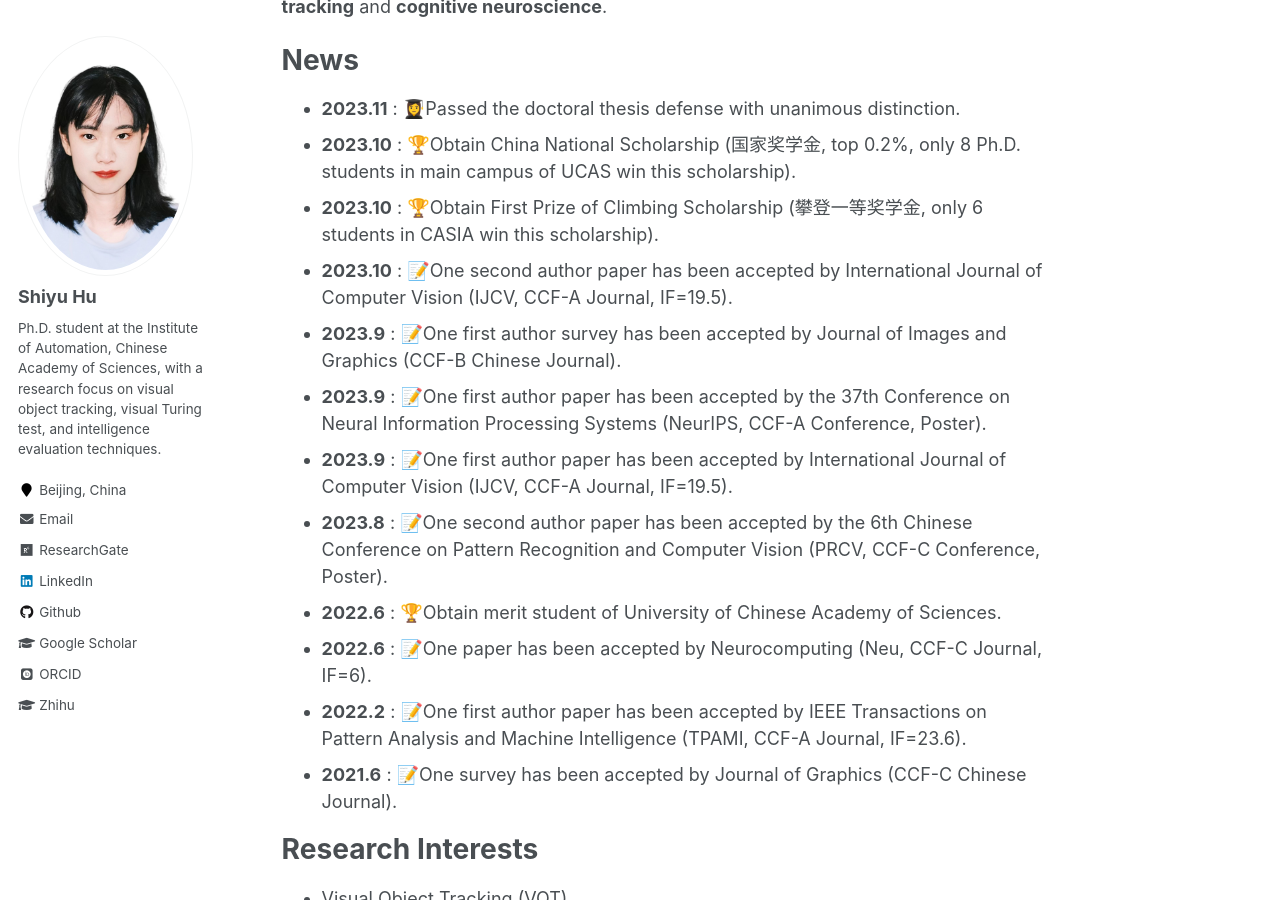
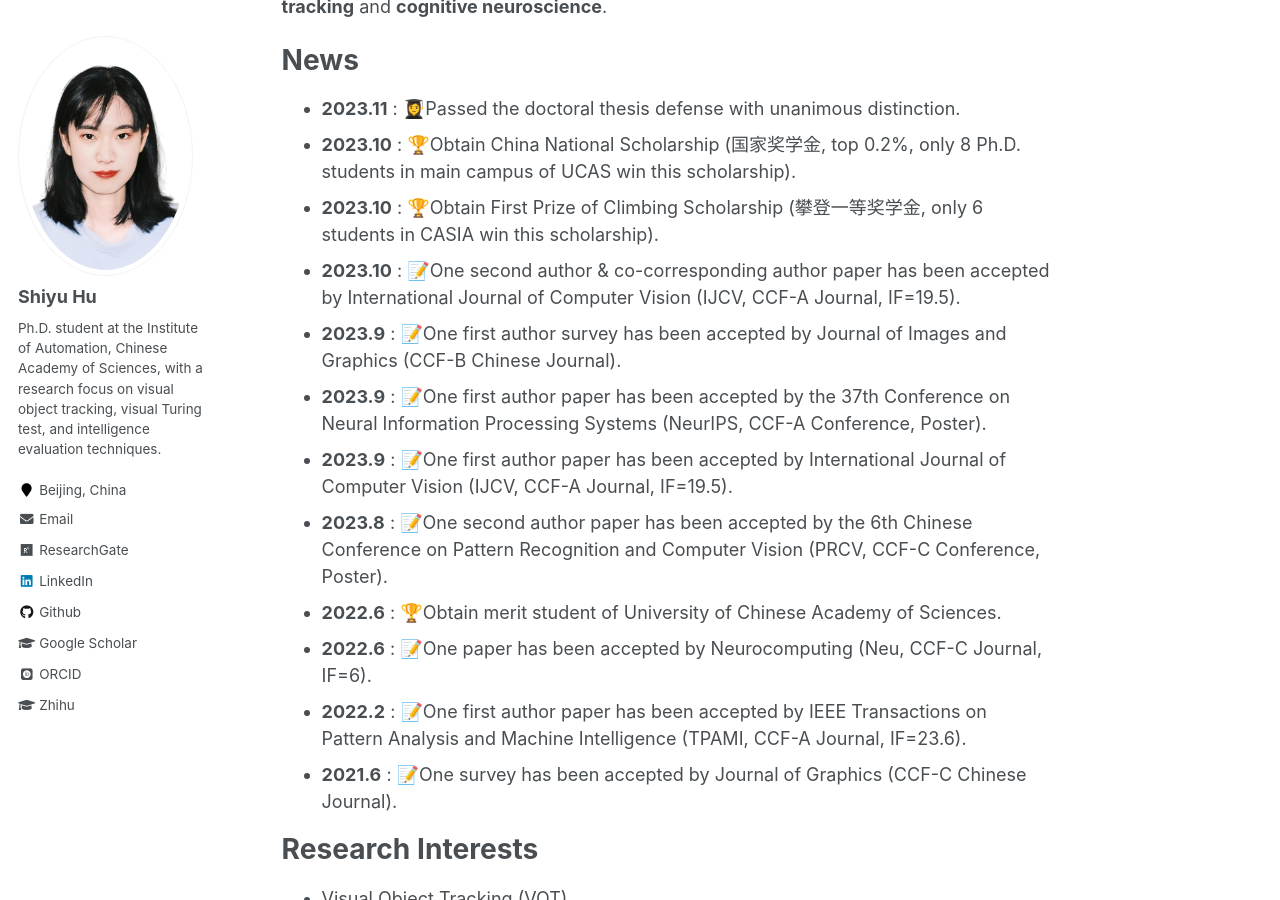
Before and after one commit to huuuuusy/huuuuusy.github.io, a Jekyll site: the page built from _pages/about.md, in a window 1280 px wide and 900 px high, scrolled down 302 px. Built offline with Jekyll 4.4.1, drawn with Linux system fonts in a browser that asks for light colours; some web fonts are replaced; some of the changed text lies outside the part shown.

```diff
--- a/_pages/about.md
+++ b/_pages/about.md
@@ -16,7 +16,7 @@ News
 * **2023.11** : 👩‍🎓Passed the doctoral thesis defense with unanimous distinction.
 * **2023.10** : 🏆Obtain China National Scholarship (国家奖学金, top 0.2%, only 8 Ph.D. students in main campus of UCAS win this scholarship).
 * **2023.10** : 🏆Obtain First Prize of Climbing Scholarship (攀登一等奖学金, only 6 students in CASIA win this scholarship).
-* **2023.10** : 📝One second author paper has been accepted by International Journal of Computer Vision (IJCV, CCF-A Journal, IF=19.5).
+* **2023.10** : 📝One second author & co-corresponding author paper has been accepted by International Journal of Computer Vision (IJCV, CCF-A Journal, IF=19.5).
 * **2023.9** : 📝One first author survey has been accepted by Journal of Images and Graphics (CCF-B Chinese Journal).
 * **2023.9** : 📝One first author paper has been accepted by the 37th Conference on Neural Information Processing Systems (NeurIPS, CCF-A Conference, Poster).
 * **2023.9** : 📝One first author paper has been accepted by International Journal of Computer Vision (IJCV, CCF-A Journal, IF=19.5).
@@ -73,9 +73,12 @@ Publications
   [[🌐Platform](http://metaverse.aitestunion.com/)]
 
 * **BioDrone: A Bionic Drone-based Single Object Tracking Benchmark for Robust Vision**<br>
-  X. Zhao, **Shiyu Hu**, Y. Wang, J. Zhang, Y. Hu, R. Liu, H. Lin, Y. Li, R. Li, K. Liu, J. Li<br>
+  X. Zhao#, **Shiyu Hu#**, Y. Wang, J. Zhang, Y. Hu, R. Liu, H. Lin, Y. Li, R. Li, K. Liu, J. Li (#-corresponding author)<br>
   *IJCV 2023 (CCF-A Journal, IF=19.5): [International Journal of Computer Vision](https://www.springer.com/journal/11263)*<br>
+  [[📃Paper](https://link.springer.com/article/10.1007/s11263-023-01937-0)]
   [[🌐Platform](http://biodrone.aitestunion.com/)]
+  [[🗒bibTex](https://huuuuusy.github.io/files/BioDrone.bib)]
+  [[📑PDF](https://huuuuusy.github.io/files/BioDrone.pdf)]
   [[🔧Toolkit](https://github.com/huuuuusy/biodrone-toolkit-official)]
   [[💾Dataset](http://biodrone.aitestunion.com/downloads)]
 
```
Also changed, not shown: files/BioDrone.bib (added, +8 -0 lines), 1 other file.
